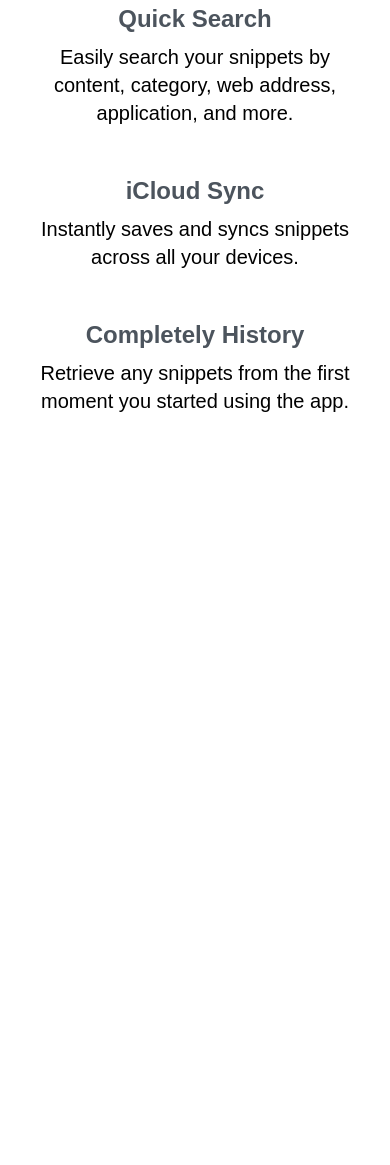
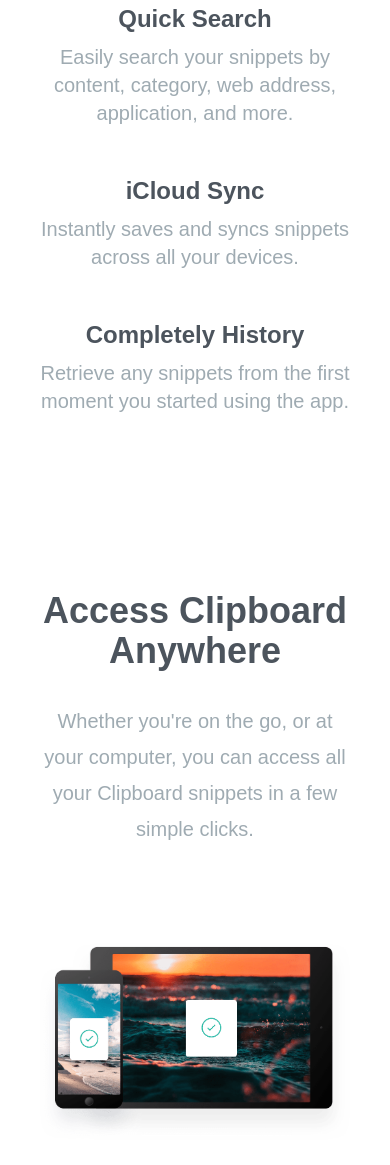
Before and after one commit to DakouriKobri/tailwind-from-scratch-course-bigger-projects, a plain HTML site: page clipboard-landing-page/index.html in a window 390 px wide. Shown: the part 1662-2827 px from the top of the page. Before the commit the page ends 2253 px from the top, so only its background shows below. Drawn offline with Linux system fonts and the light colour scheme; a web font is replaced by a local one.

Commit message:
Add Access-Anywhere section & section-paragraph class

```diff
--- a/clipboard-landing-page/index.html
+++ b/clipboard-landing-page/index.html
@@ -50,8 +50,7 @@
       <h3>
         Keep track of your snippets
       </h3>
-      <p class="max-w-3xl mx-auto mb-24 text-xl leading-9 text-center
-      text-grayishBlue">
+      <p class="section-paragraph">
         Clipboard instantly stores any item you copy in the cloud, meaning you can access your snippets immediately on
         all your devices. Our Mac and iOS apps will help you organize everything.
       </p>
@@ -75,7 +74,7 @@
           <!-- ITEM 1 -->
           <div>
             <h5>Quick Search</h5>
-            <p class="max-w-md mx-auto">
+            <p class="max-w-md mx-auto text-grayishBlue">
               Easily search your snippets by content, category, web address, application, and more.
             </p>
           </div>
@@ -83,7 +82,7 @@
           <!-- ITEM 2 -->
           <div>
             <h5>iCloud Sync</h5>
-            <p class="max-w-md mx-auto">
+            <p class="max-w-md mx-auto text-grayishBlue">
               Instantly saves and syncs snippets across all your devices.
             </p>
           </div>
@@ -91,7 +90,7 @@
           <!-- ITEM 3 -->
           <div>
             <h5>Completely History</h5>
-            <p class="max-w-md mx-auto">
+            <p class="max-w-md mx-auto text-grayishBlue">
               Retrieve any snippets from the first moment you started using the app.
             </p>
           </div>
@@ -102,7 +101,13 @@
   </section>
 
   <section id="access-anywhere">
-    <div class="section-container">
+    <div class="section-container my-20">
+      <h3>Access Clipboard Anywhere</h3>
+      <p class="section-paragraph">
+        Whether you&apos;re on the go, or at your computer,
+        you can access all your Clipboard snippets in a few simple clicks.
+      </p>
+      <img class="mx-auto" src="./images/image-devices.png" alt="A standing tablet and mobile phone">
     </div>
   </section>
 
--- a/clipboard-landing-page/input.css
+++ b/clipboard-landing-page/input.css
@@ -16,6 +16,10 @@
   @apply max-w-6xl mx-auto text-center px-10;
 }
 
+.section-paragraph {
+  @apply max-w-3xl mx-auto mb-24 text-xl leading-9 text-center text-grayishBlue;
+}
+
 .button-container {
   @apply flex flex-col justify-center w-full gap-6 text-xl text-white
   md:flex-row md:gap-4;
```
Also changed, not shown: clipboard-landing-page/css/style.css.
